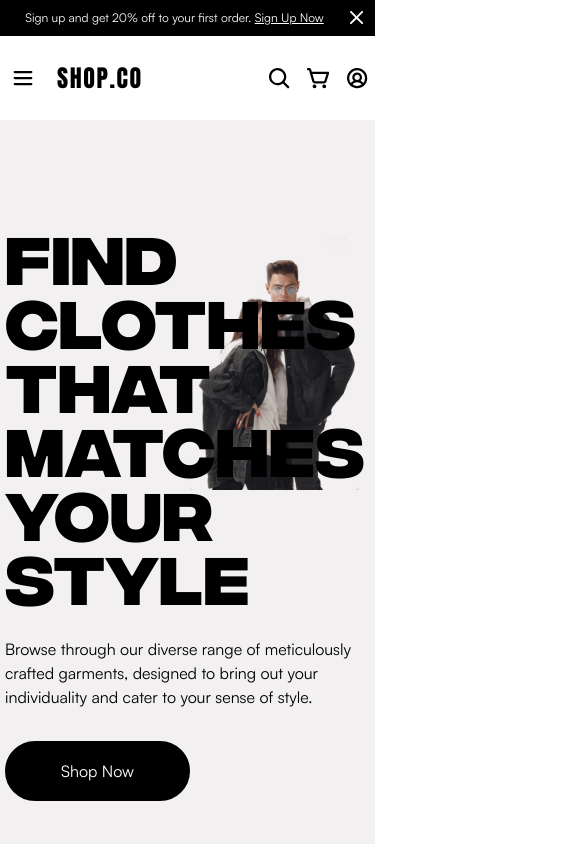
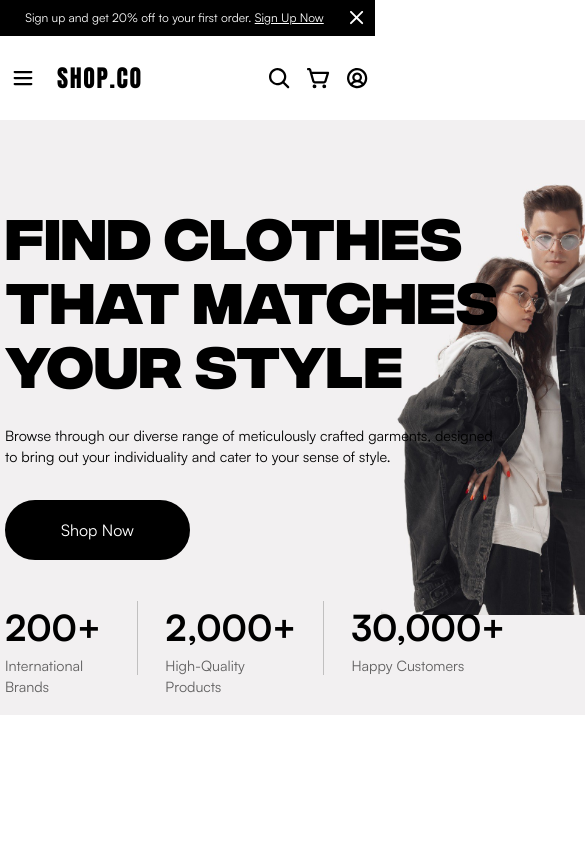
Before and after one commit to Just-Reas/React-e-com-prac, a React (Vite) app: page / in a window 390 px wide. Shown: the top 844 px of the page, 585 px wide, since content can reach past the window. Built offline with nearby package versions, Linux system fonts and the light colour scheme.

Commit message:
Updated first section ( header still testing)

```diff
--- a/src/components/first-section/first-section-description/description-table/description-table.module.scss
+++ b/src/components/first-section/first-section-description/description-table/description-table.module.scss
@@ -3,10 +3,16 @@
 
 .descriptionMenu{
     display: flex;
-    align-items: center;
+    align-items: start;
     gap: 2rem;
     margin-top: 3rem;
     margin-bottom: 4.25rem;
+
+    @media screen and (max-width:1200px){
+        margin-top: 2.55rem;
+        margin-bottom: 1.0625rem;
+        gap: 1.7rem;
+    }
 }
 
 .descriptionItem{
@@ -18,11 +24,17 @@
 
 .descriptionItemHeader{
     @include sato(bold,2.5rem);
+    @media screen and (max-width:1200px){
+        @include sato(bold,2.25rem);
+    }
 }
 
 .descriptionItemDesc{
     @include sato(normal,1rem);
     opacity: 0.6;
+    @media screen and (max-width:1200px){
+        @include sato(normal,0.9rem);
+    }
 }
 
 .descriptionItemLine{
--- a/src/components/first-section/first-section-description/description-text/description-text.module.scss
+++ b/src/components/first-section/first-section-description/description-text/description-text.module.scss
@@ -10,6 +10,11 @@
     @include int(bold,2.1rem);
     margin-top: 6.3125rem;
 
+    @media screen and (max-width: 1200px){
+        @include int(bold, 1.785rem);
+        margin-top: 5.05rem;
+    }
+
     h1{
         margin: 0;
         line-height: 4rem;
@@ -20,6 +25,9 @@
     @include sato(normal,1rem);
     max-width: 34.0625rem;
     margin: 2rem 0;
+    @media screen and (max-width: 1200px){
+        @include sato(normal, 0.9rem);
+    }
 }
 
 .buttonMain{
--- a/src/components/first-section/first-section-description/first-section-description.module.scss
+++ b/src/components/first-section/first-section-description/first-section-description.module.scss
@@ -5,4 +5,7 @@
     display: flex;
     flex-direction: column;
     max-width: 37.25rem;
+    @media screen and (max-width:1200px){
+        max-width: 31.25rem;
+    }
 }
--- a/src/components/first-section/first-section.module.scss
+++ b/src/components/first-section/first-section.module.scss
@@ -1,15 +1,43 @@
 @import "../../style/mixins.scss";
 @import "../../style/variables.scss";
 
-.inner{
+.inner {
   position: relative;
   width: 100%;
   height: 100%;
-    background-color: #F2F0F1;
+  background-color: #f2f0f1;
   background-image: url(../../../public/first-section.jpg);
-    background-position: 92% 18%;
+  background-position: 94% 18%;
   background-size: 45%;
+  min-width: 700px;
+  height: auto;
   background-repeat: no-repeat;
-    min-height: 6.25rem;
   overflow: hidden;
+
+  @media (min-width: 1440px) {
+    background-image: none;
+
+    &::before {
+      content: "";
+      position: absolute;
+      top: -6%;
+      right: calc(
+        (100% - 1440px) / 2 + (1440px * 0.04)
+      );
+      width: 620px;
+      height: 930px;
+      background-image: url(../../../public/first-section.jpg);
+      background-size: contain;
+      background-repeat: no-repeat;
+      background-position: center;
     }
+  }
+  @media screen and (max-width:1440px){
+    background-size: 50%;
+    background-position: 99% 18%;
+  }
+  @media screen and (max-width:1200px){
+    background-size: 45%;
+    background-position: 99% 18%;
+  }
+}
```
Lines whose indentation alone changed are shown as unchanged.
